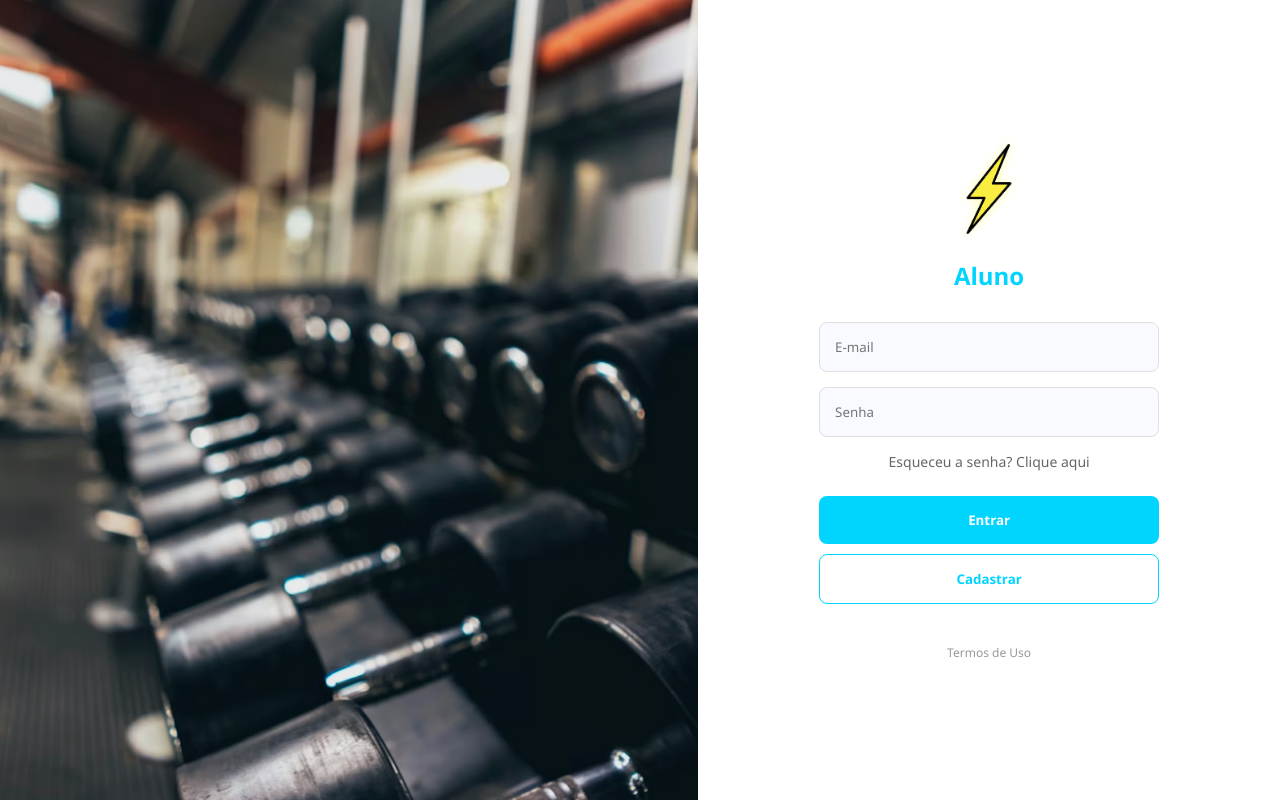
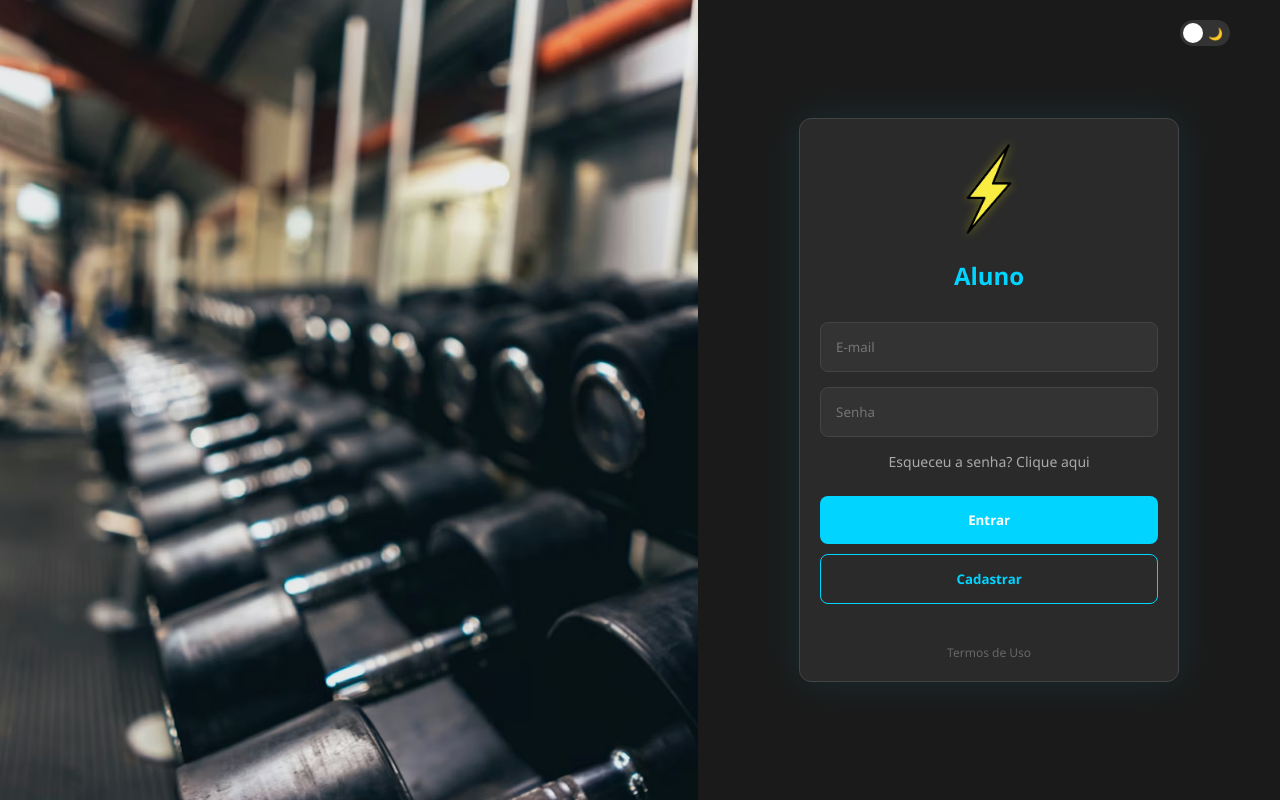
Before and after one commit to KeevinF/app-treino, a Flask app: page / in a window 1280 px wide. Run offline with Flask 3, Linux system fonts and the light colour scheme.

Commit message:
implementação do switch e botão de logout em todas as paginas

```diff
--- a/static/css/login.css
+++ b/static/css/login.css
@@ -47,6 +47,36 @@
     justify-content: center;
     align-items: center;
     background-color: #ffffff;
+    position: relative;
+}
+
+/* Tema Escuro */
+html[data-theme="dark"] .login-form-section {
+    background-color: #1a1a1a;
+}
+
+html[data-theme="dark"] .form-wrapper {
+    background-color: #2a2a2a;
+    border-color: #444;
+}
+
+html[data-theme="dark"] input {
+    background-color: #333;
+    border-color: #444;
+    color: #fff;
+}
+
+html[data-theme="dark"] input:focus {
+    border-color: #00d4ff;
+    background-color: #3a3a3a;
+}
+
+html[data-theme="dark"] .forgot-password {
+    color: #aaa;
+}
+
+html[data-theme="dark"] .terms {
+    color: #666;
 }
 
 .form-wrapper {
@@ -54,6 +84,9 @@
     max-width: 380px;
     padding: 20px;
     text-align: center;
+    border: 1px solid #353d3f;
+    border-radius: 12px;
+    box-shadow: 0 0 40px rgba(0, 212, 255, 0.1);
 }
 
 .logo img {
@@ -128,6 +161,29 @@ button {
     color: #999;
 }
 
+/* Botão Logout */
+.btn-logout {
+    background-color: transparent;
+    color: #00d4ff;
+    border: 1px solid #00d4ff;
+    padding: 8px 16px !important;
+    font-size: 14px;
+    transition: 0.3s;
+}
+
+.btn-logout:hover {
+    background-color: rgba(0, 212, 255, 0.1);
+}
+
+html[data-theme="dark"] .btn-logout {
+    color: #00d4ff;
+    border-color: #00d4ff;
+}
+
+html[data-theme="dark"] .btn-logout:hover {
+    background-color: rgba(0, 212, 255, 0.15);
+}
+
 /* Responsividade para Celular */
 @media (max-width: 768px) {
     .login-visual {
@@ -137,6 +193,7 @@ button {
 
     .login-container {
         flex-direction: column;
+        border: #999;
     }
 
     .login-form-section {
--- a/templates/login.html
+++ b/templates/login.html
@@ -1,5 +1,5 @@
 <!DOCTYPE html>
-<html lang="pt-br">
+<html lang="pt-br" data-theme="light">
 
 <head>
     <meta charset="UTF-8">
@@ -21,6 +21,19 @@
         </div>
 
         <div class="login-form-section">
+            <!-- Switch de Tema -->
+            <div style="position: absolute; top: 20px; right: 30px; z-index: 10;">
+                <div class="theme-switch-wrapper">
+                    <label class="theme-switch" for="checkbox">
+                        <input type="checkbox" id="checkbox" onclick="toggleTheme()" />
+                        <div class="slider">
+                            <span class="icon-sun">☀️</span>
+                            <span class="icon-moon">🌙</span>
+                        </div>
+                    </label>
+                </div>
+            </div>
+
             <div class="form-wrapper">
                 <div class="logo">
                     <img src="./static/img/raio.png" alt="Logo">
@@ -47,6 +60,27 @@
     </div>
 
     <script>
+        function toggleTheme() {
+            const html = document.documentElement; // Pega a tag <html>
+            const currentTheme = html.getAttribute('data-theme');
+
+            // Se estiver claro, vira escuro. Se estiver escuro, vira claro.
+            const newTheme = currentTheme === 'light' ? 'dark' : 'light';
+
+            html.setAttribute('data-theme', newTheme);
+
+            // Salva a escolha para quando você der F5
+            localStorage.setItem('theme', newTheme);
+
+            console.log("Tema alterado para: " + newTheme);
+        }
+
+        // Aplica o tema salvo ao abrir o site
+        window.addEventListener('DOMContentLoaded', () => {
+            const savedTheme = localStorage.getItem('theme') || 'dark';
+            document.documentElement.setAttribute('data-theme', savedTheme);
+        });
+
         // Função auxiliar para fazer solicitações autenticadas
         async function authFetch(url, options = {}) {
             const token = localStorage.getItem('access_token');
```
Also changed, not shown: templates/arquivos.html (+15 -11 lines), templates/avaliacoes.html (+15 -11 lines), templates/base.html (added, +48 -0 lines), templates/cardio.html (+16 -12 lines), templates/dieta.html (+15 -11 lines), templates/fatura.html (+15 -11 lines), templates/index.html (+9 -36 lines), templates/treinos.html (+15 -11 lines).
